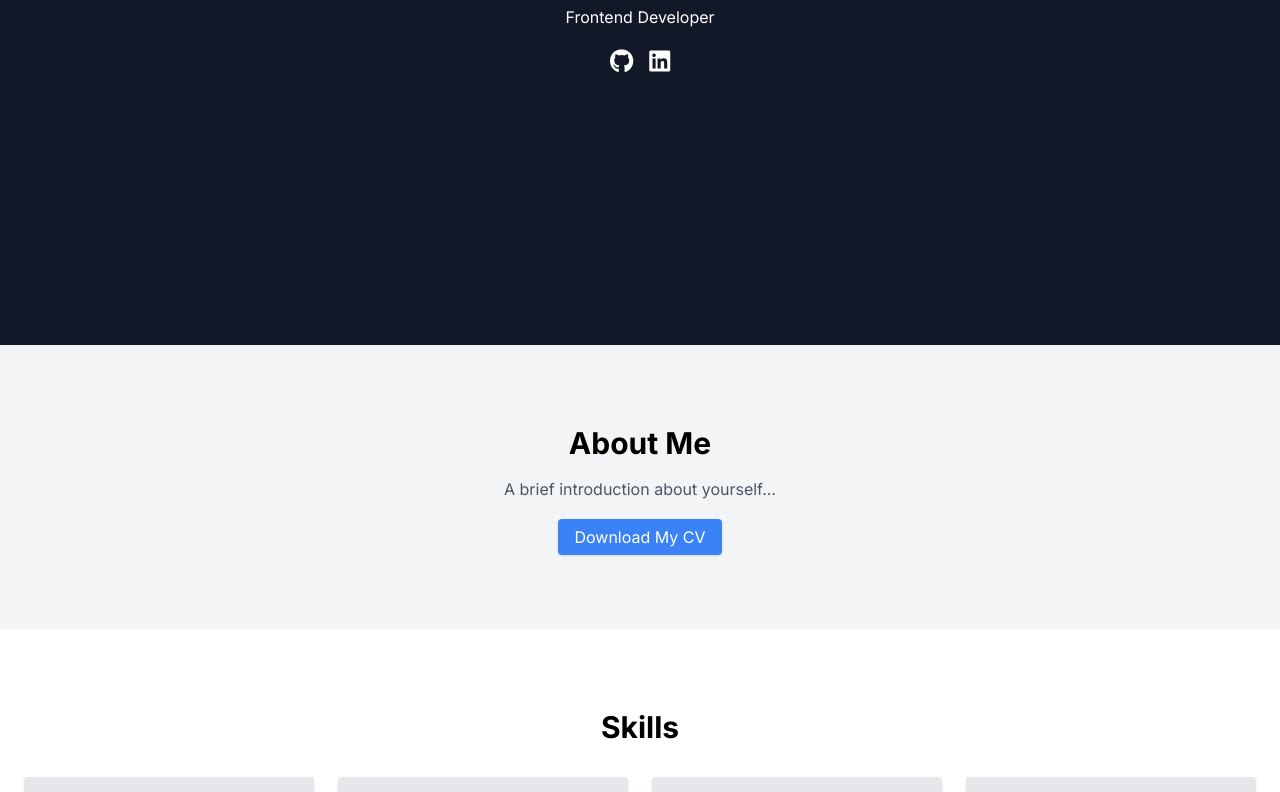
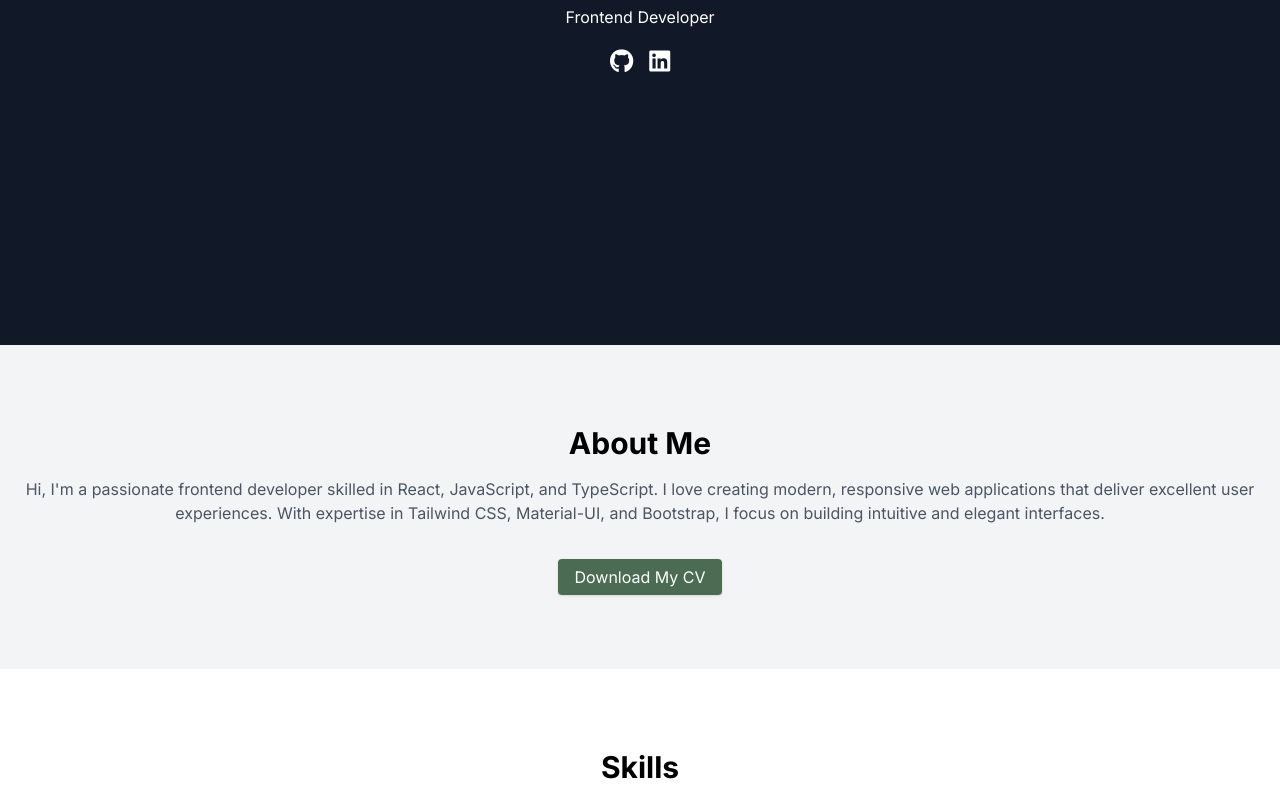
Before and after one commit to mosi14/portfolio, a React (Vite) app: page / in a window 1280 px wide. Shown: the part 455-1247 px from the top of the page. Built offline with nearby package versions, Linux system fonts and the light colour scheme.

Commit message:
fix the link and color

```diff
--- a/src/components/AboutMe.jsx
+++ b/src/components/AboutMe.jsx
@@ -1,20 +1,26 @@
 export default function AboutMe() {
   return (
-    <div className="bg-gray-100 py-20 px-6">
-      <h2 className="text-3xl font-bold text-center">About Me</h2>
+    <div className=" bg-gray-100 py-20 px-6">
+      <div className="container m-auto">
+        <h2 className="text-3xl font-bold text-center ">About Me</h2>
         <p className="text-center mt-4 text-gray-600">
-        A brief introduction about yourself...
+          Hi, I'm a passionate frontend developer skilled in React, JavaScript,
+          and TypeScript. I love creating modern, responsive web applications
+          that deliver excellent user experiences. With expertise in Tailwind
+          CSS, Material-UI, and Bootstrap, I focus on building intuitive and
+          elegant interfaces.
         </p>
-      <div className="text-center mt-6">
+        <div className="text-center mt-10">
           <a
-          href="your-cv-link"
+            href="/Mostafa Asadollahy-resume.pdf"
             target="_blank"
             rel="noreferrer"
-          className="bg-blue-500 text-white px-4 py-2 rounded shadow hover:bg-blue-600"
+            className="bg-btcolor text-white px-4 py-2 rounded shadow hover:bg-btcolorhover"
           >
             Download My CV
           </a>
         </div>
       </div>
+    </div>
   );
 }
```
Lines whose indentation alone changed are shown as unchanged.
